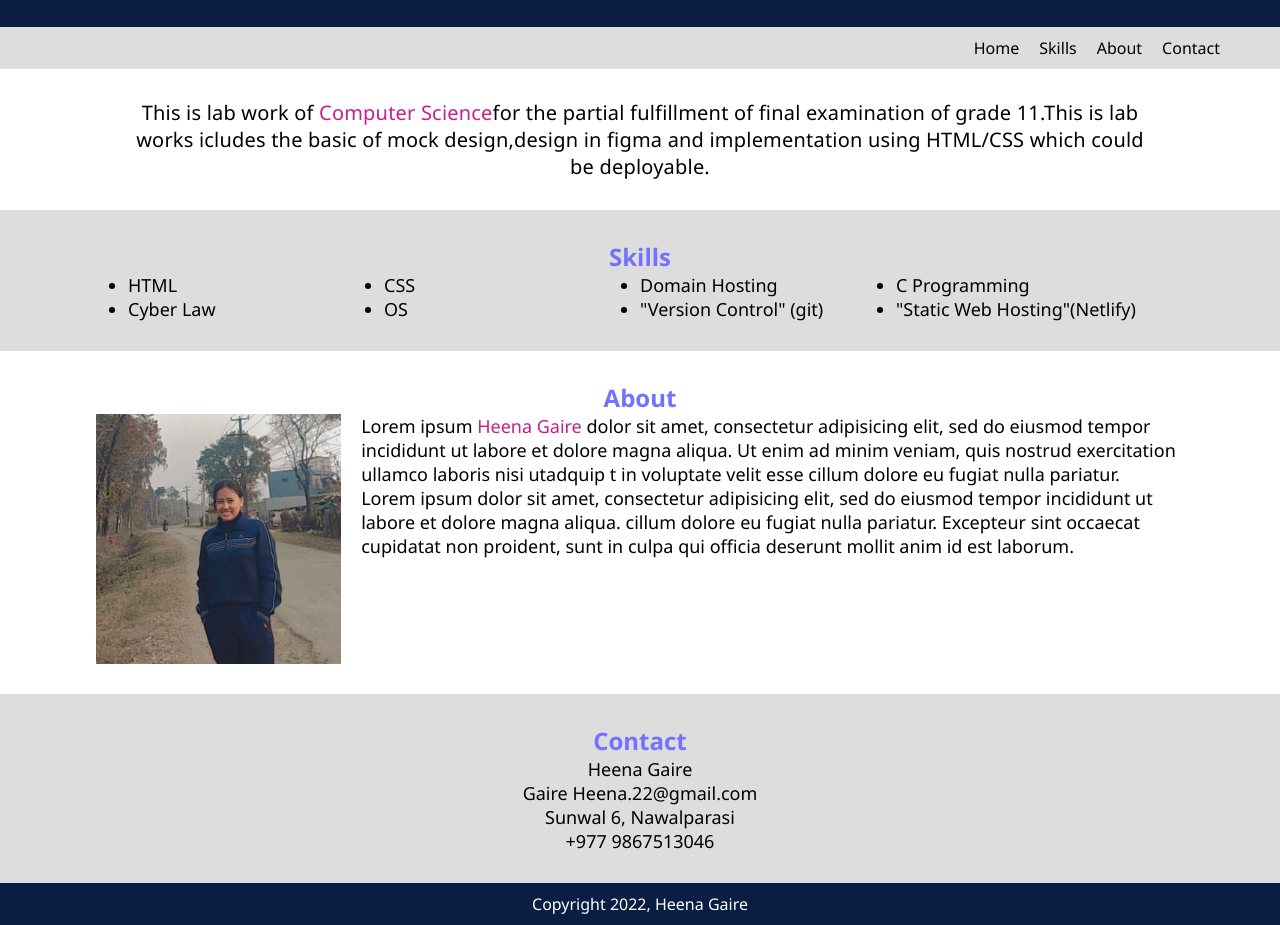
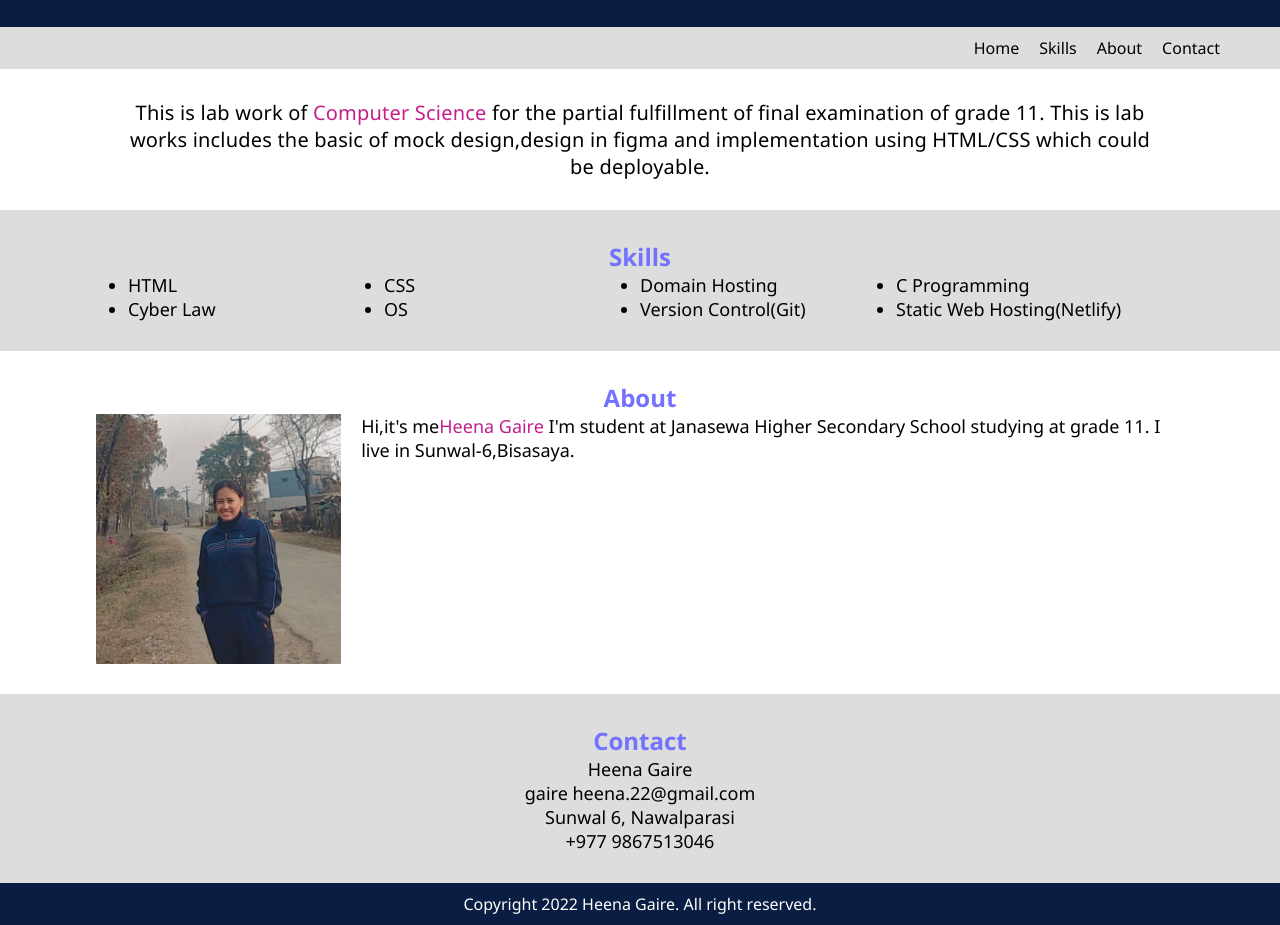
Before and after one commit to heenagaire/heena-p, a plain HTML site: page index.html in a window 1280 px wide. Shown: the part 88-1013 px from the top of the page. Drawn offline with Linux system fonts and the light colour scheme.

Commit message:
index updated

```diff
--- a/index.html
+++ b/index.html
@@ -21,7 +21,7 @@
      </div>
 
     <section id="intro">
-    	<p class="intro-content"> This is lab work of <span> Computer Science</span>for the partial fulfillment of final examination of grade 11.This is lab works icludes the basic of mock design,design in figma and implementation using HTML/CSS which could be deployable.</p>
+    	<p class="intro-content"> This is lab work of <span> Computer Science</span> for the partial fulfillment of final examination of grade 11. This is lab works includes the basic of mock design,design in figma and implementation using HTML/CSS which could be deployable.</p>
     </section>
 
     <section id="skills">
@@ -38,8 +38,8 @@
     			<ul>
     				<li>Cyber Law</li>
     				<li>OS</li>
-    				<li>"Version Control" (git)</li>
-    				<li>"Static Web Hosting"(Netlify)</li>
+    				<li>Version Control(Git)</li>
+    				<li>Static Web Hosting(Netlify)</li>
             	</ul>
     	        </div>
                 </section>
@@ -51,11 +51,7 @@
        <div class="section-details">
        	<img width="250px" height="250px" src="images/heena.jpg">
        	<div class="about-content">
-       <p>Lorem ipsum <span>Heena Gaire</span> dolor sit amet, consectetur adipisicing elit, sed do eiusmod tempor incididunt ut labore et dolore magna aliqua. Ut enim ad minim veniam, quis nostrud exercitation ullamco laboris nisi utadquip t in voluptate velit esse cillum dolore eu fugiat nulla pariatur.</p>
-      <p>Lorem ipsum dolor sit amet, consectetur adipisicing elit, sed do eiusmod
-      tempor incididunt ut labore et dolore magna aliqua.
-      cillum dolore eu fugiat nulla pariatur. Excepteur sint occaecat cupidatat non
-      proident, sunt in culpa qui officia deserunt mollit anim id est laborum.</p>
+       <p>Hi,it's me<span>Heena Gaire</span> I'm student at Janasewa Higher Secondary School studying at grade 11. I live in Sunwal-6,Bisasaya.
        </div>
        </div>
       </section>
@@ -68,7 +64,7 @@
     <div class="contact-name"><span>
     Heena Gaire</span></div>
     <div class="contact-email"><span>
-    Gaire Heena.22@gmail.com</span>
+    gaire heena.22@gmail.com</span>
       </div>
       	<div class="contact-adress"><span>
       	Sunwal 6, Nawalparasi</span></div>
@@ -77,7 +73,7 @@
   </section>
 
     <div id="footer">
-       	Copyright 2022, Heena Gaire
+       	Copyright 2022 Heena Gaire. All right reserved.
     </div>
     </body>
     </html>
```
